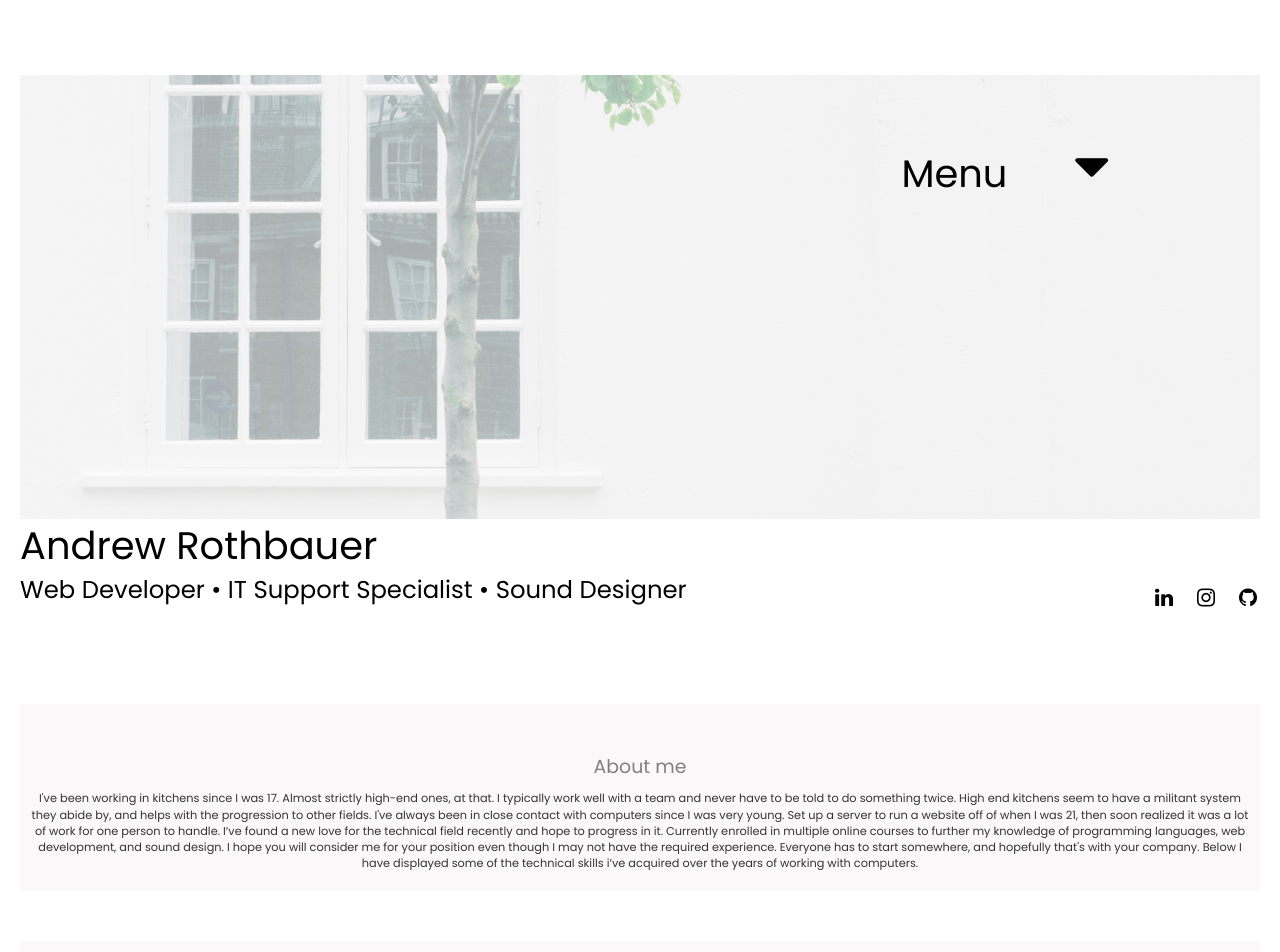
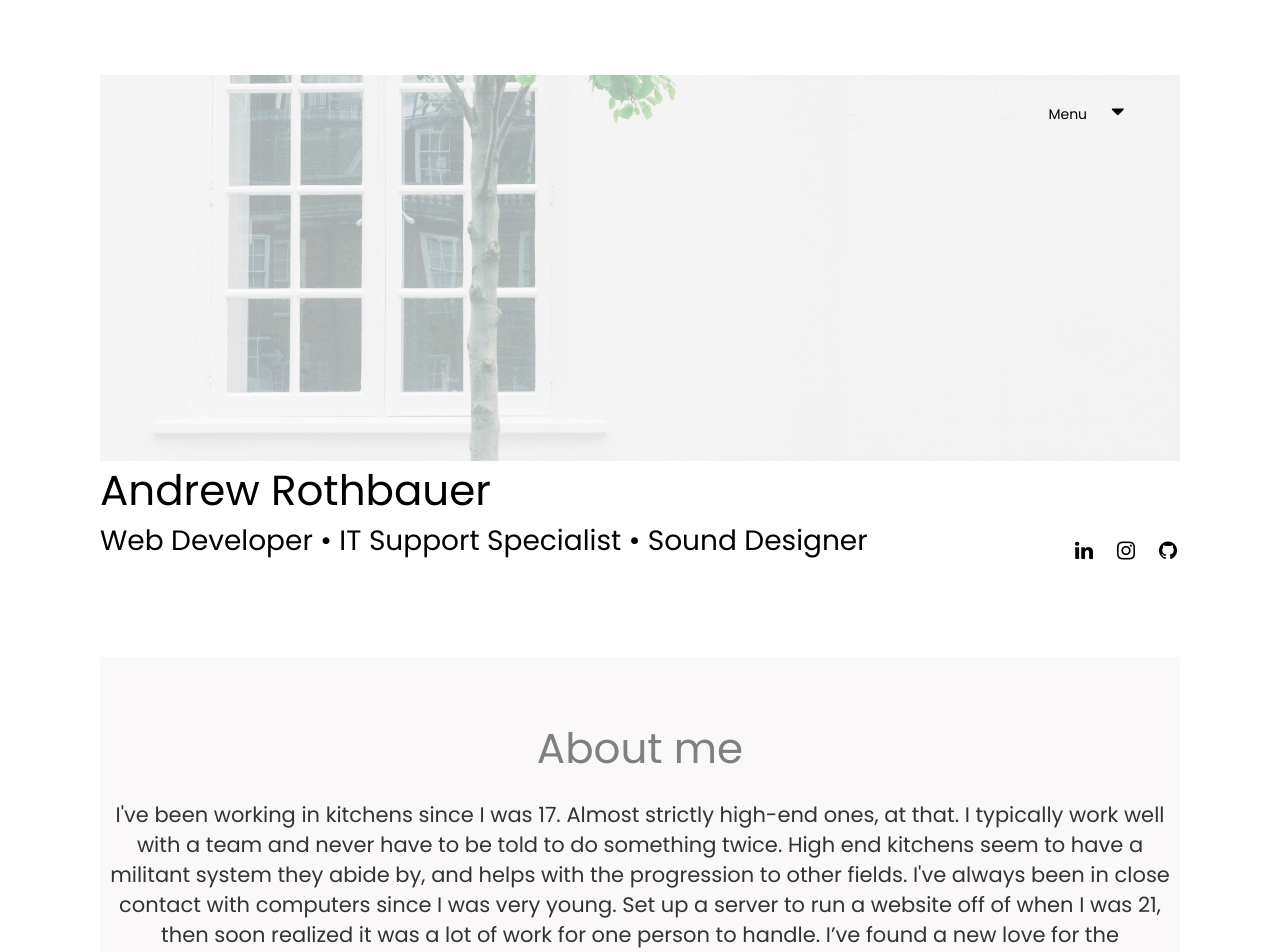
Before and after one commit to swaybs/swaybs.github.io, a plain HTML site: page index.html in a window 1280 px wide. Shown: the top 952 px of the page. Drawn offline with nearby package versions, Linux system fonts and the light colour scheme.

Commit message:
and more

```diff
--- a/css/media_queries_test.css
+++ b/css/media_queries_test.css
@@ -10,12 +10,12 @@
   body {
 
     max-width: 100%;
-    margin-left: 20px;
-    margin-right: 20px;
+    margin-left: 100px;
+    margin-right: 100px;
   }
 
-  column h1 {
-    font-size: 1.5em;
+  /* .column h1 {
+    font-size: 1em;
   }
 
   .column, li {
@@ -27,7 +27,7 @@
     font-size: 0.9em;
   }
 
-}
+} */
 
 
 @media (max-width: 768px) {
@@ -37,7 +37,7 @@
   }
 
   body {
-
+    font-size: 16px;
     max-width: 100%;
     margin-left: 50px;
     margin-right: 50px;
@@ -53,10 +53,11 @@
   }
 
   body {
-
+    font-size: 16px;
     max-width: 100%;
     margin-left: 20px;
     margin-right: 20px;
   }
 
+
 }
--- a/css/styles.css
+++ b/css/styles.css
@@ -11,8 +11,6 @@
 
 body {
   background-color: rgba(255, 255, 255, 0);
-
-
 
 }
 
@@ -47,7 +45,7 @@ body {
 
 .main-nav a {
   /* font-size: 16px; */
-  font-size: 2vw;
+  /* font-size: 2vw; */
   color: white;
   text-align: center;
   padding: 14px 16px;
@@ -64,7 +62,7 @@ body {
 
 .dropdown .dropbtn {
   /* font-size: 24px; */
-  font-size: 3vw;
+  /* font-size: 3vw; */
   border: none;
   outline: none;
   color: black;
@@ -131,8 +129,9 @@ body {
 
 .logo {
   font-family: 'Poppins', sans-serif;
+  font-size: 3em;
   /* font-size: 45px; */
-  font-size: 3vw;
+  /* font-size: 3vw; */
   font-weight: 200;
   color: black;
 
@@ -140,8 +139,9 @@ body {
 
 .jobs {
   font-family: 'Poppins', sans-serif;
+  font-size: 2em;
   /* font-size: 24px; */
-  font-size: 1.9vw;
+  /* font-size: 1.9vw; */
   color: black;
 }
 
@@ -175,18 +175,18 @@ body {
 
 .column, li {
   list-style-type: none;
-  font-size: 0.9em;
+  font-size: 1.5em;
 }
 
 .column h1 {
-  font-size: 1.5em;
+  font-size: 2em;
   padding-top: 30px;
   /* padding-bottom: 30px; */
   color: gray;
 }
 
 .column p {
-  font-size: 0.9em;
+  font-size: 1em;
 }
 
 /* Clear floats after the columns */
```
